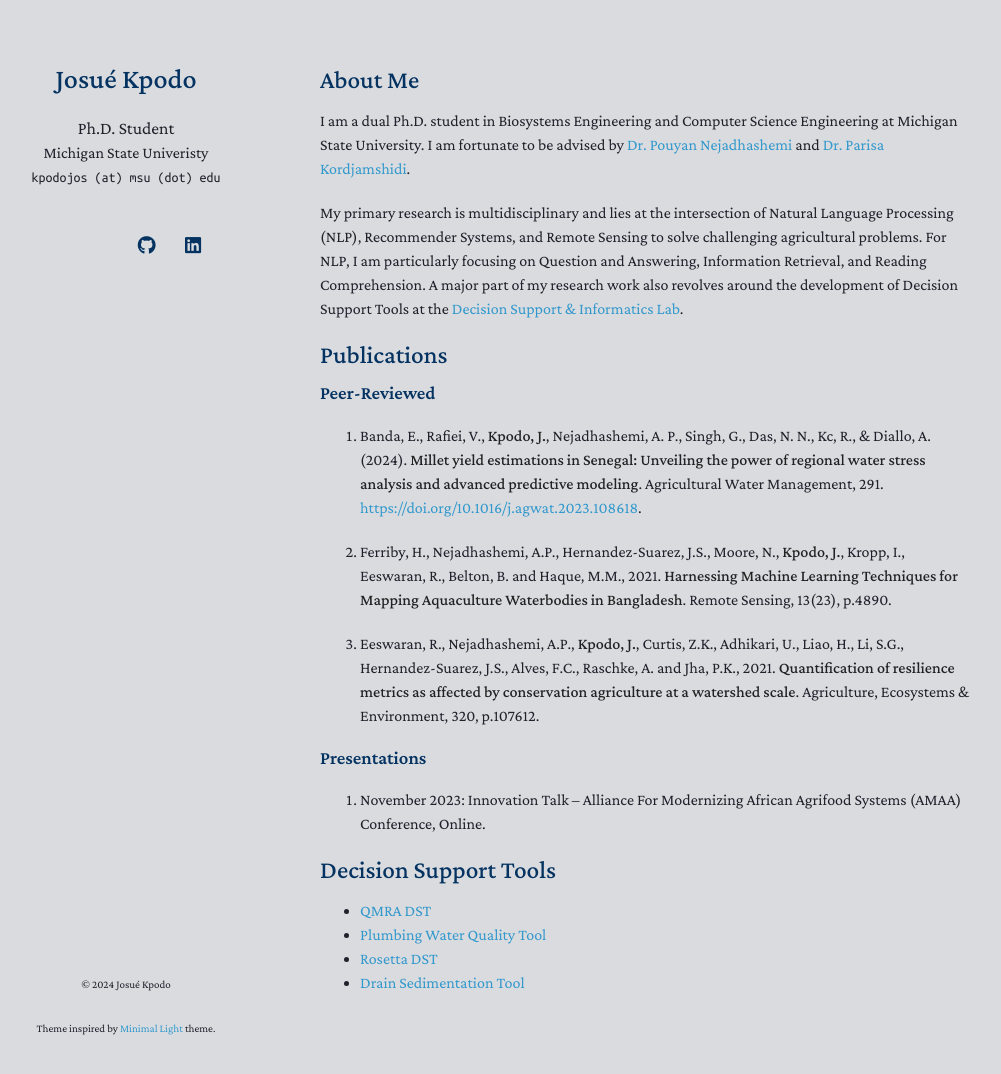
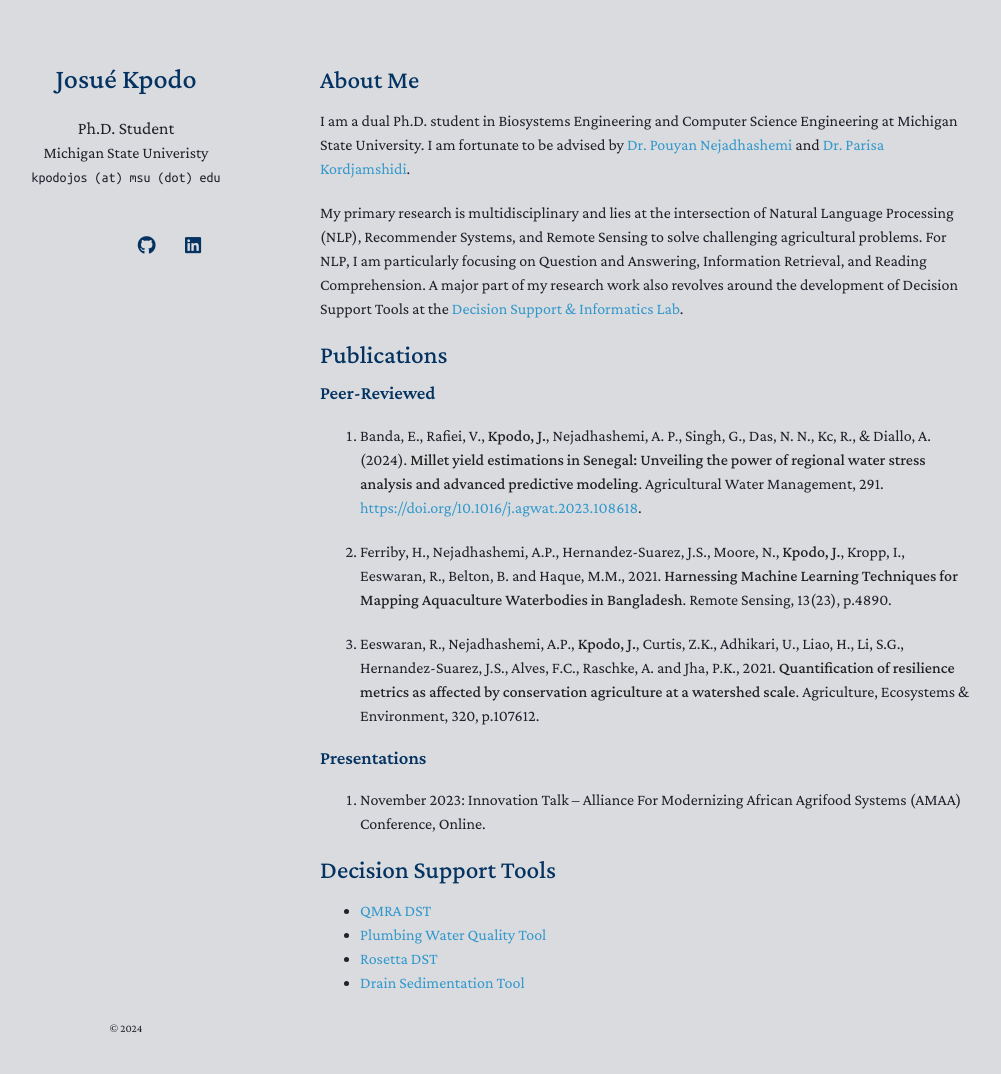
Before and after one commit to eusojk/eusojk.github.io, a Jekyll site: the page built from index.md, in a window 1280 px wide and 1089 px high. Shown: the top 1074 px of the window, without its empty margins (150-1151 px from the left). Built offline with Jekyll 4.4.1, drawn with Linux system fonts in a browser that asks for light colours; nearby versions of some CDN libraries; a style sheet for code colours, icons or effects is not loaded; our own code applies the rules of GitHub Pages for plain Markdown files.

Commit message:
Update year of pub in homepage.html

```diff
--- a/_layouts/homepage.html
+++ b/_layouts/homepage.html
@@ -83,10 +83,13 @@
 
       </section>
       <footer>
-        <p><small>© {{ site.year_pub }} {{ site.title }}</small></p>
+
+        <p><small>© {{ site.year_pub }} </small></p>
+
+<!--         <p><small>© {{ site.year_pub }} {{ site.title }}</small></p>
         <p><small>
           Theme inspired by <a href="https://github.com/yaoyao-liu/minimal-light" target="_blank" rel="noopener">Minimal Light</a> theme.
-        </small></p>
+        </small></p> -->
       </footer>
     </div>
     <script src="{{ "/assets/js/scale.fix.js" | relative_url }}"></script>
```
